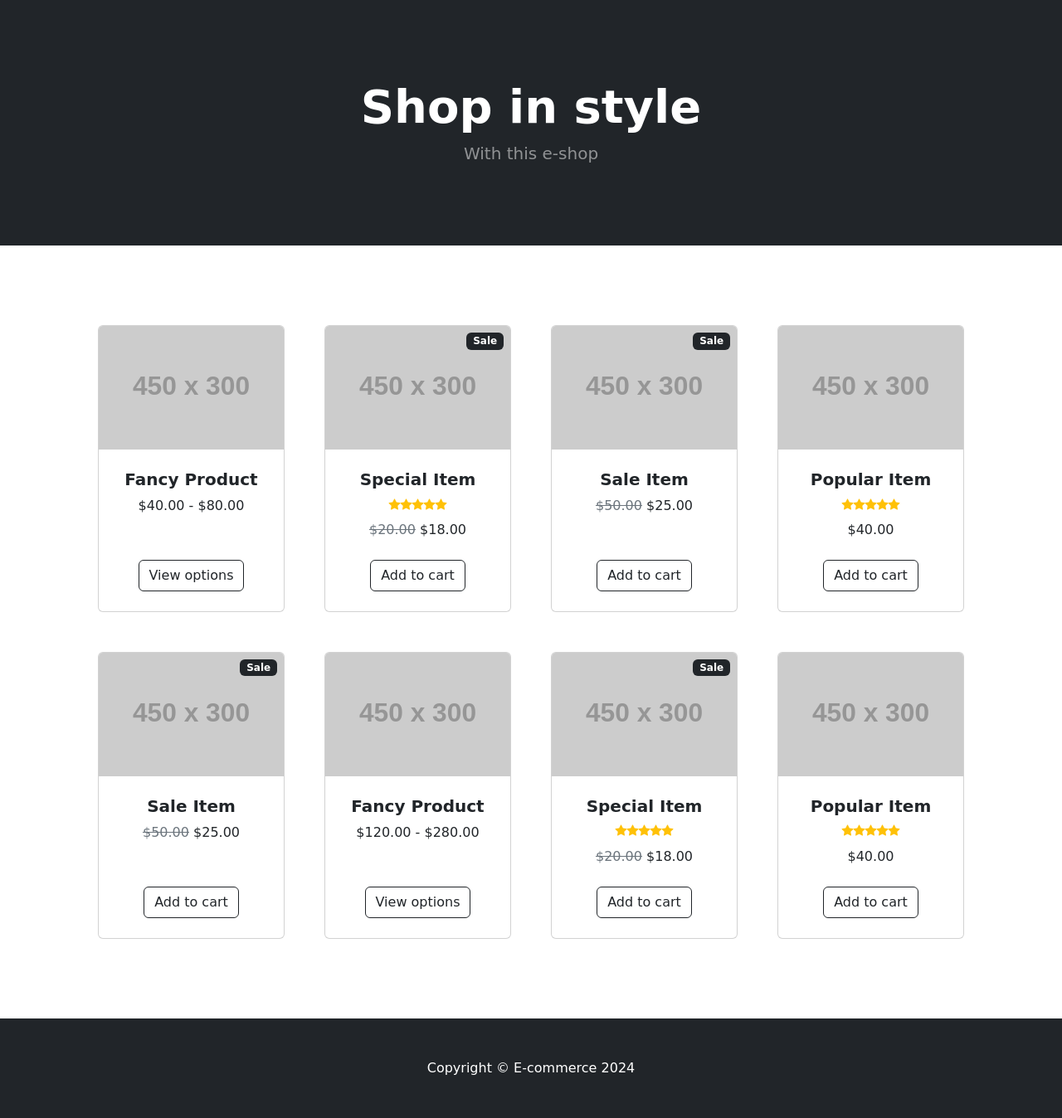
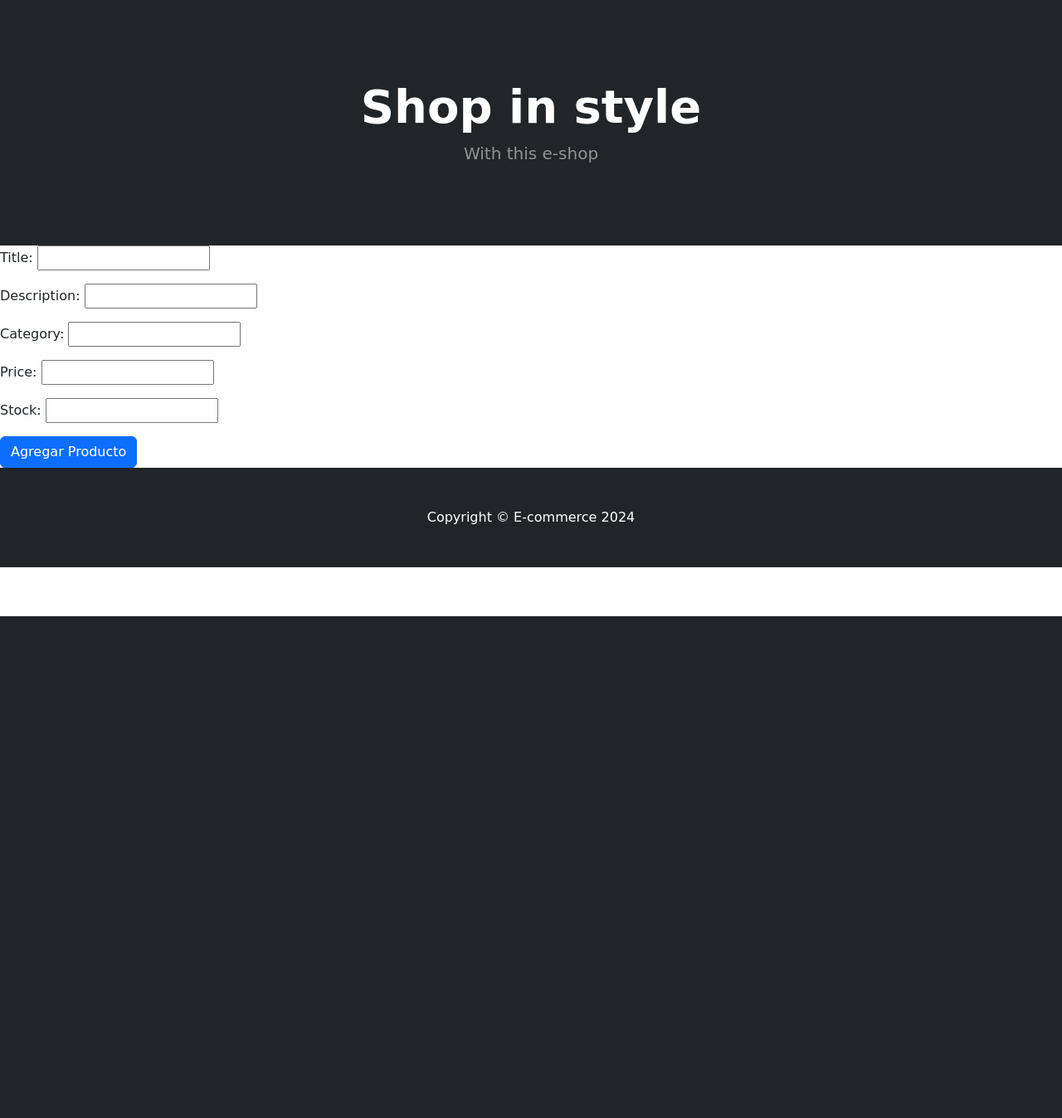
Before and after one commit to EmilianoGrange/ProyectoDjango, a Django app: page /ecommerce/products/ in a window 1280 px wide. Shown: the part 57-1405 px from the top of the page at 83% size. After the commit the page ends 800 px from the top, so only its background shows below. Run offline with Django 5.2, Linux system fonts and the light colour scheme; grey boxes labelled with a size stand in for pictures from a placeholder-image service; some libraries are stand-ins or nearby versions.

Commit message:
Forms 1.0

```diff
--- /dev/null
+++ b/ecommerce/forms.py
@@ -0,0 +1,24 @@
+from django import forms
+
+class SupplierForm(forms.Form):
+    name = forms.CharField()
+    last_name = forms.CharField()
+    phone_number = forms.CharField()
+    email = forms.EmailField()
+
+class ProductForm(forms.Form):
+    title = forms.CharField()
+    description = forms.CharField()
+    category = forms.CharField()
+    price = forms.DecimalField()
+    stock = forms.IntegerField()
+
+class EmployeeForm(forms.Form):
+    name = forms.CharField()
+    last_name = forms.CharField()
+    #birthday = forms.DateField()
+    position = forms.CharField()
+    salary = forms.DecimalField()
+    start_date = forms.DateField()
+    phone_number = forms.CharField()
+    email = forms.EmailField()
--- a/ecommerce/models.py
+++ b/ecommerce/models.py
@@ -45,7 +45,7 @@ class Product(models.Model):
 class Employee(models.Model):
     name = models.CharField(max_length=40)
     last_name = models.CharField(max_length=40)
-    birthday = models.DateField()
+    #birthday = models.DateField()
     position = models.CharField(max_length=50)
     salary = models.DecimalField(max_digits=9, decimal_places=2)
     start_date = models.DateField()
--- a/ecommerce/templates/products.html
+++ b/ecommerce/templates/products.html
@@ -26,7 +26,7 @@
         <!-- Section-->
 
         {% block dinamicContent %}
-            <section class="py-5">
+            {% comment %} <section class="py-5">
             <div class="container px-4 px-lg-5 mt-5">
                 <div class="row gx-4 gx-lg-5 row-cols-2 row-cols-md-3 row-cols-xl-4 justify-content-center">
                     <div class="col mb-5">
@@ -227,7 +227,15 @@
                     </div>
                 </div>
             </div>
-            </section>
+            </section> {% endcomment %}
+
+            <form action="{% url 'products' %}" method="post">{% csrf_token %}
+                <div class="form-group">
+                    {{prod_form.as_p}}
+
+                    <input class="btn btn-primary" type="submit" value="Agregar Producto"/>
+                </div>
+            </form>
 
         {% endblock dinamicContent %}
 
--- a/ecommerce/urls.py
+++ b/ecommerce/urls.py
@@ -1,9 +1,8 @@
 from django.urls import path
-from ecommerce.views import home_template, create_product, show_products, show_employees, show_suppliers
+from ecommerce.views import home_template, show_products, show_employees, show_suppliers
 
 urlpatterns = [
     path('', home_template, name='home'),
-    path('add-product/', create_product),
     path('products/', show_products, name='products'),
     path('employees/', show_employees, name='employees'),
     path('suppliers/', show_suppliers, name='suppliers'),
--- a/ecommerce/views.py
+++ b/ecommerce/views.py
@@ -1,29 +1,37 @@
 from django.http import HttpResponse
 from django.shortcuts import render
-from .models import Product, Employee, Supplier
+from .models import Supplier, Product, Employee
+from .forms import SupplierForm, ProductForm, EmployeeForm
 
 # Create your views here.
 
 def home_template(req):
     return render(req, 'home.html', {})
 
-def create_product(req, dict):
-    new_product = Product(**dict)
-    new_product.save()
+def show_products(req):
 
-    return HttpResponse(f""" <p>Nuevo producto {new_product.title} creado!</p> """)
+    prod_form = ProductForm()
 
-def show_products(req):
+    if req.method == 'POST':
+        print(req.POST)
+        # new_product = Product(req.POST[])
+        # new_product.save()
+        # return HttpResponse(f""" <p>Nuevo producto {new_product.title} creado!</p> """)
+
     products = Product.objects.all()
+    return render(req, 'products.html', {'prod_form': prod_form, 'products': products})
 
-    return render(req, 'products.html', {'products': products})
 
 def show_employees(req):
+    emp_form = EmployeeForm()
+
     employees = Employee.objects.all()
 
-    return render(req, 'employees.html', {'employees': employees})
+    return render(req, 'employees.html', {'emp_form': emp_form, 'employees': employees})
 
 def show_suppliers(req):
+    supp_form = SupplierForm()
+
     suppliers = Supplier.objects.all()
 
-    return render(req, 'suppliers.html', {'suppliers': suppliers})
+    return render(req, 'suppliers.html', {'supp_form': supp_form, 'suppliers': suppliers})
```
Also changed, not shown: ecommerce/admin.py (+15 -0 lines), ecommerce/templates/employees.html (+8 -0 lines), ecommerce/templates/suppliers.html (+8 -0 lines).
